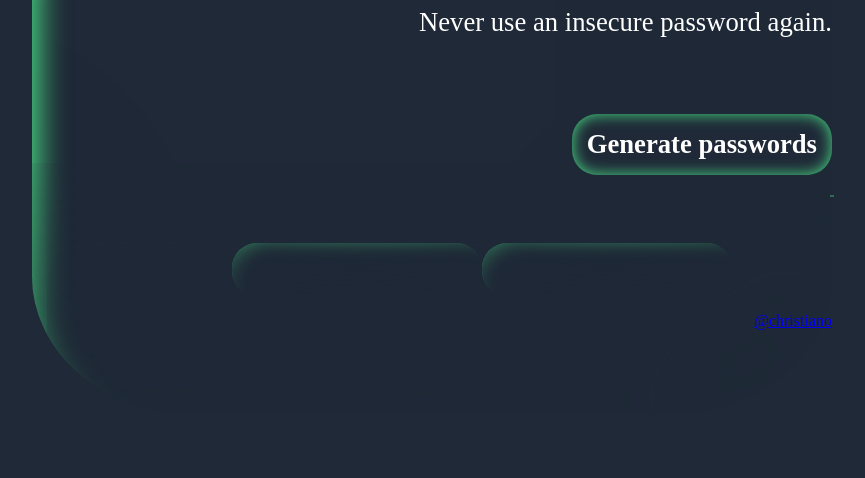
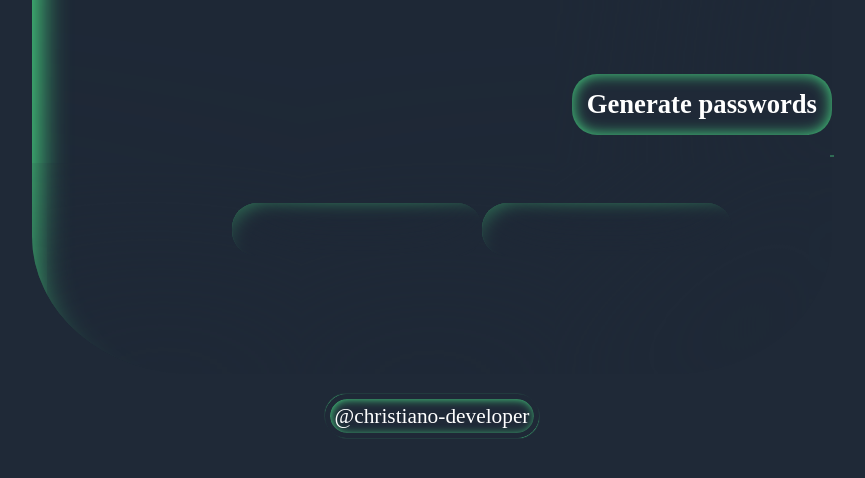
Before and after one commit to christiano-developer/Password_generator_CD, a plain HTML site: page index.html in a window 1280 px wide. Shown: the part 346-824 px from the top of the page, without its empty margins (208-1073 px from the left). After the commit the page ends 800 px from the top, so only its background shows below. Drawn offline with nearby package versions, Linux system fonts and the light colour scheme.

Commit message:
update profile link and css

```diff
--- a/index.css
+++ b/index.css
@@ -8,7 +8,7 @@ body {
   width: 800px;
   height: 640px;
   padding-top: 50px;
-  margin: 70px auto;
+  margin: 30px auto;
   box-shadow: #1f2937 -120px -120px 500px -18px inset,
     #4adf86 25px 25px 30px -18px inset;
   border-radius: 20%;
@@ -99,3 +99,22 @@ hr {
   background-color: rgba(74, 223, 134, 20%);
   border: 1px solid rgba(74, 223, 134, 20%);
 }
+
+
+#profile{
+  color: #4adf86;
+  margin-top: 10px;
+  text-align: center;
+
+}
+
+#profile a{
+  padding: 5px;
+  border: #1f2937 5px solid;
+  border-radius: 25px;
+  box-shadow: #4adf86 1px 1px 10px -1px inset,#4adf86 1px 1px 1px -1px,#4adf86 -1px -1px 1px -1px;
+  font-family: 'Times New Roman', Times, serif;
+  font-size: 16pt;
+  color: #ffffff;
+  text-decoration: none;
+}
--- a/index.html
+++ b/index.html
@@ -24,8 +24,9 @@
         <p id="output1-el"></p>
         <p id="output2-el"></p>
       </div>
-      <div><a href="https://github.com/christiano-developer">@christiano</a></div>
     </div>
+    <div id="profile"><a href="https://github.com/christiano-developer">@christiano-developer
+    </a></div>
 
     <script src="index.js"></script>
   </body>
```
